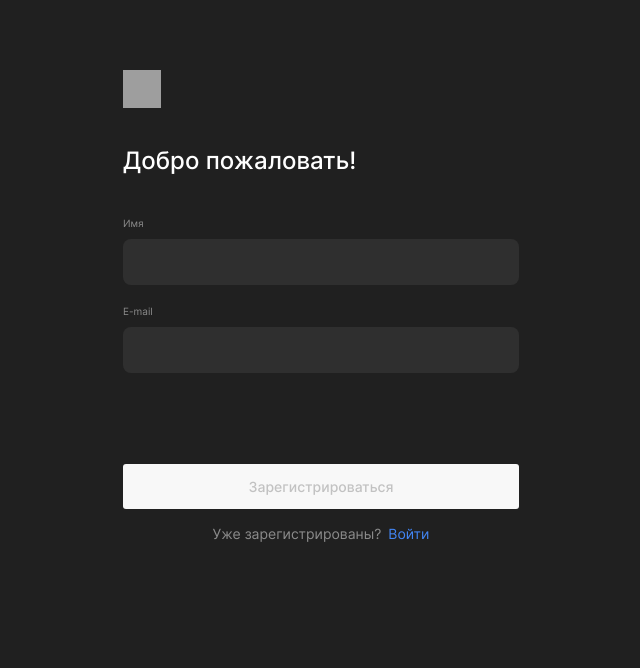
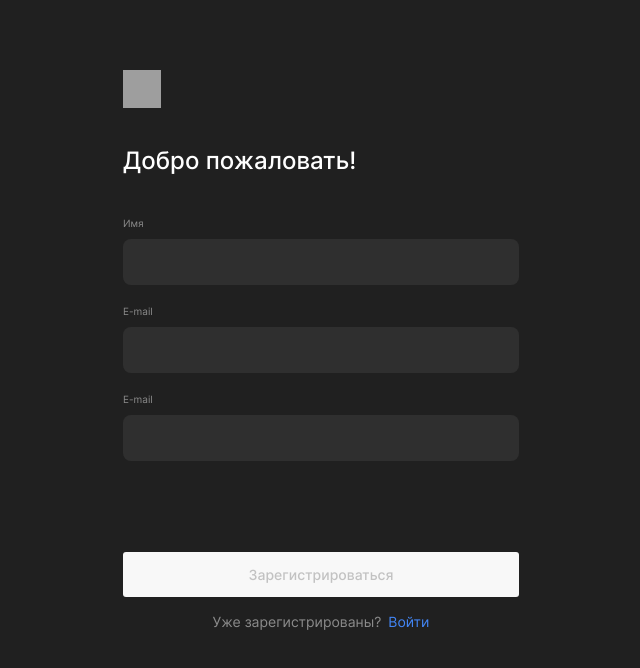
Before and after one commit to GeometricEarth/movies-explorer-frontend, a React (Create React App) app: page /signup in a window 1280 px wide. Shown: the top 668 px of the page, without its empty margins (319-959 px from the left). Built offline with nearby package versions, Linux system fonts and the light colour scheme; no server answers; grey boxes are pictures that could not be loaded; the HTML template or start-up script is replaced by a standard one.

Commit message:
inWork: все поля в форме регистрации перенесены

```diff
--- a/src/components/Register/Register.jsx
+++ b/src/components/Register/Register.jsx
@@ -87,6 +87,25 @@ export default function Register() {
             />
             <span className="field__error">{errors["email"]}</span>
           </div>
+          <div className="field">
+            <label className="field__label" htmlFor="password">
+              E-mail
+            </label>
+            <input
+              className={
+                'field__input ' + (!errors["password"] ? '' : 'field_input_error')
+              }
+              required
+              type={"password"}
+              name={"password"}
+              minLength={6}
+              id={"password"}
+              onChange={handleInputChange}
+              value={formData["empasswordail"]}
+            />
+            <span className="field__error">{errors["password"]}</span>
+          </div>
+
 
           <span className="form__error">{errorMessage}</span>
           <button
```
